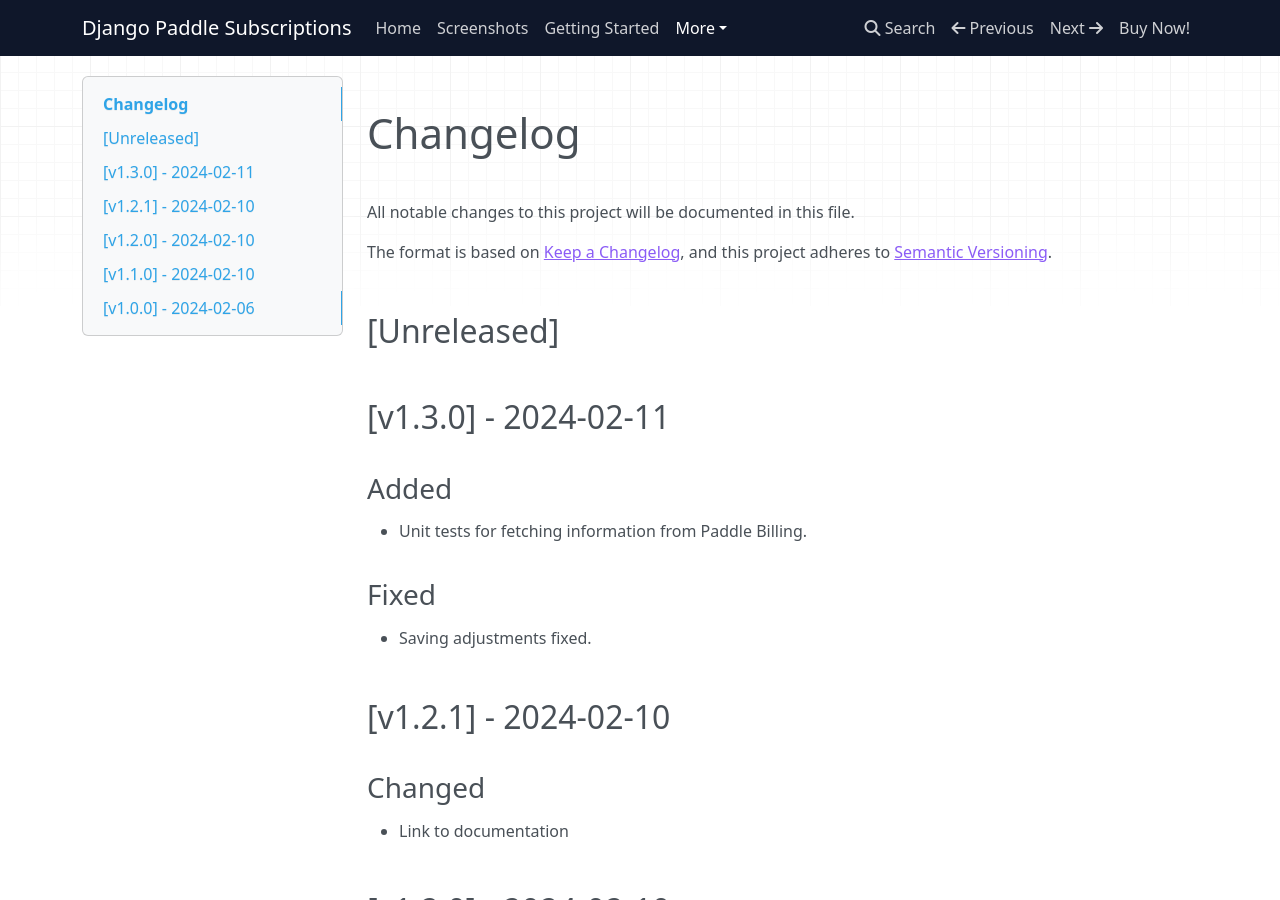
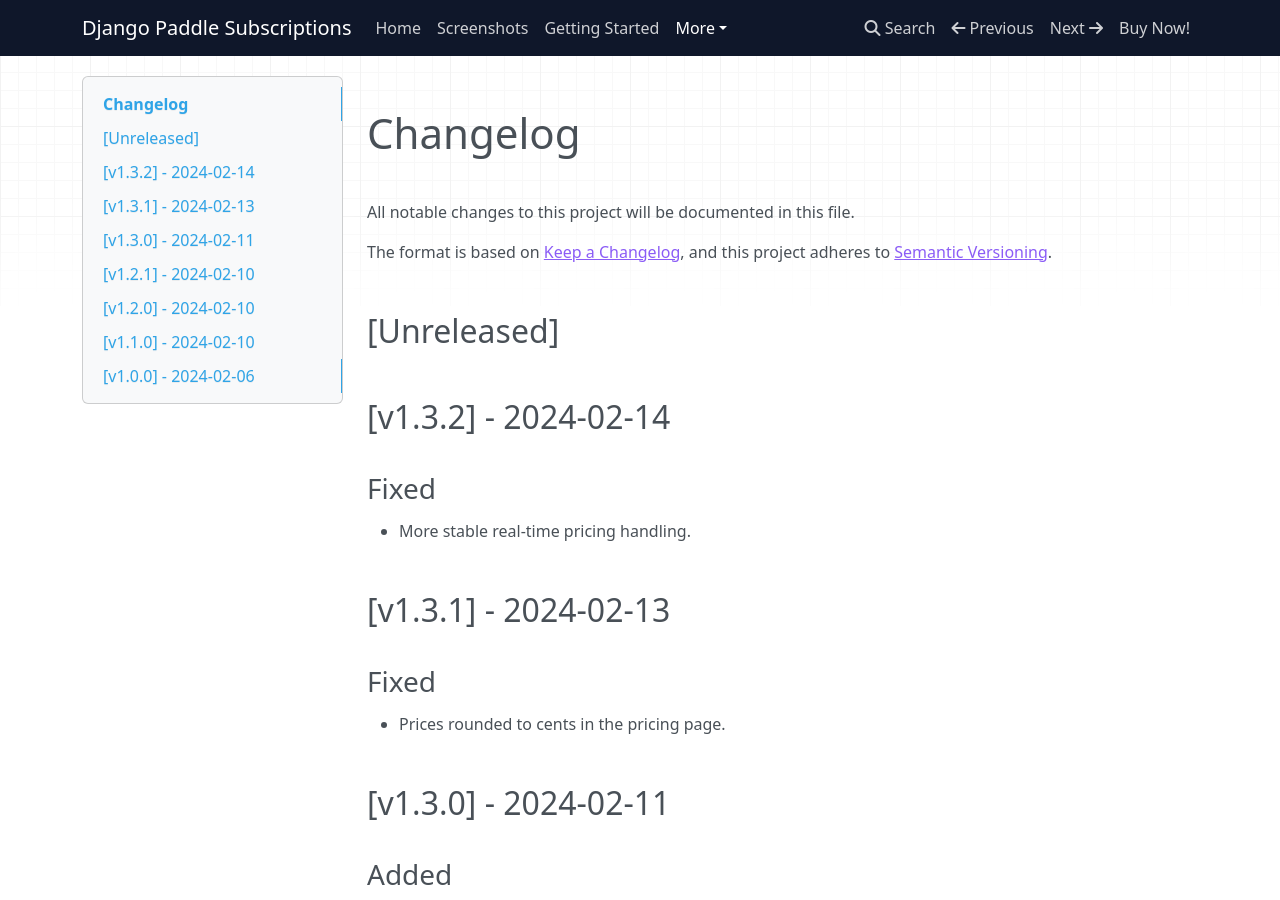
Before and after one commit to websightful/django-paddle-subscriptions-docs, an MkDocs documentation site: the page built from src/CHANGELOG.md, in a window 1280 px wide and 900 px high. Built offline with MkDocs 1.6.1, drawn with Linux system fonts in a browser that asks for light colours; nearby versions of some CDN libraries.

Commit message:
📝 v1.3.2

````diff
--- a/docs/getting-started/index.html
+++ b/docs/getting-started/index.html
@@ -124,13 +124,13 @@
 <p>Create a directory <code>private_wheels/</code> in your project's repository and add the wheel file of the app there.</p>
 <p>Link to this file in your <code>requirements.txt</code>:</p>
 <pre><code>Django==4.2
-file:./private_wheels/django_paddle_subscriptions-1.3.0-py2.py3-none-any.whl
+file:./private_wheels/django_paddle_subscriptions-1.3.2-py2.py3-none-any.whl
 </code></pre>
 <p>Install the pip requirements from the <code>requirements.txt</code> file into your project's virtual environment:</p>
 <pre><code class="language-shell">(venv)$ pip install -r requirements.txt
 </code></pre>
 <p>Alternatively to start quickly, install the wheel file into your Django project's virtual environment right from the shell:</p>
-<pre><code class="language-shell">(venv)$ pip install /path/to/django_paddle_subscriptions-1.3.0-py2.py3-none-any.whl
+<pre><code class="language-shell">(venv)$ pip install /path/to/django_paddle_subscriptions-1.3.2-py2.py3-none-any.whl
 </code></pre>
 <h3 id="2-add-the-app-to-installed_apps-of-your-project-settings">2. Add the app to <code>INSTALLED_APPS</code> of your project settings</h3>
 <pre><code class="language-python">INSTALLED_APPS = [
--- a/docs/index.html
+++ b/docs/index.html
@@ -217,7 +217,7 @@
 </tr>
 <tr>
 <td>Latest package version</td>
-<td>1.3.0</td>
+<td>1.3.2</td>
 </tr>
 </tbody>
 </table>
@@ -344,5 +344,5 @@
 
 <!--
 MkDocs version : 1.5.3
-Build Date UTC : 2024-02-13 12:35:22.075293+00:00
+Build Date UTC : 2024-02-14 10:29:16.181183+00:00
 -->
--- a/src/CHANGELOG.md
+++ b/src/CHANGELOG.md
@@ -10,6 +10,20 @@
 
 [Unreleased]
 ------------
+
+[v1.3.2] - 2024-02-14
+------------------
+
+### Fixed
+
+- More stable real-time pricing handling.
+
+[v1.3.1] - 2024-02-13
+------------------
+
+### Fixed
+
+- Prices rounded to cents in the pricing page.
 
 [v1.3.0] - 2024-02-11
 ------------------
--- a/src/getting-started.md
+++ b/src/getting-started.md
@@ -12,7 +12,7 @@
 
 ```
 Django==4.2
-file:./private_wheels/django_paddle_subscriptions-1.3.0-py2.py3-none-any.whl
+file:./private_wheels/django_paddle_subscriptions-1.3.2-py2.py3-none-any.whl
 ```
 
 Install the pip requirements from the `requirements.txt` file into your project's virtual environment:
@@ -24,7 +24,7 @@
 Alternatively to start quickly, install the wheel file into your Django project's virtual environment right from the shell:
 
 ```shell
-(venv)$ pip install /path/to/django_paddle_subscriptions-1.3.0-py2.py3-none-any.whl
+(venv)$ pip install /path/to/django_paddle_subscriptions-1.3.2-py2.py3-none-any.whl
 ```
 
 ### 2. Add the app to `INSTALLED_APPS` of your project settings
````
Also changed, not shown: docs/CHANGELOG/index.html (+20 -2 lines), docs/search/search_index.json (+1 -1 lines), docs/sitemap.xml (+6 -6 lines), src/index.md (+1 -1 lines), 1 other file.
